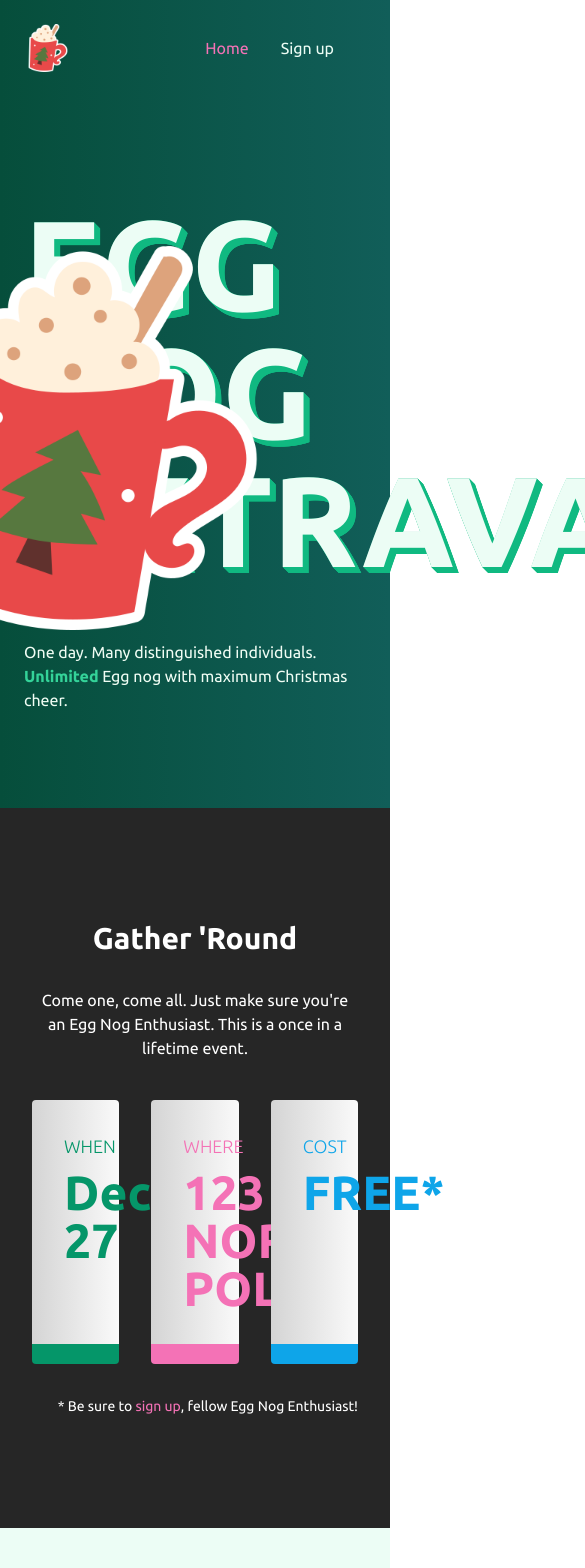
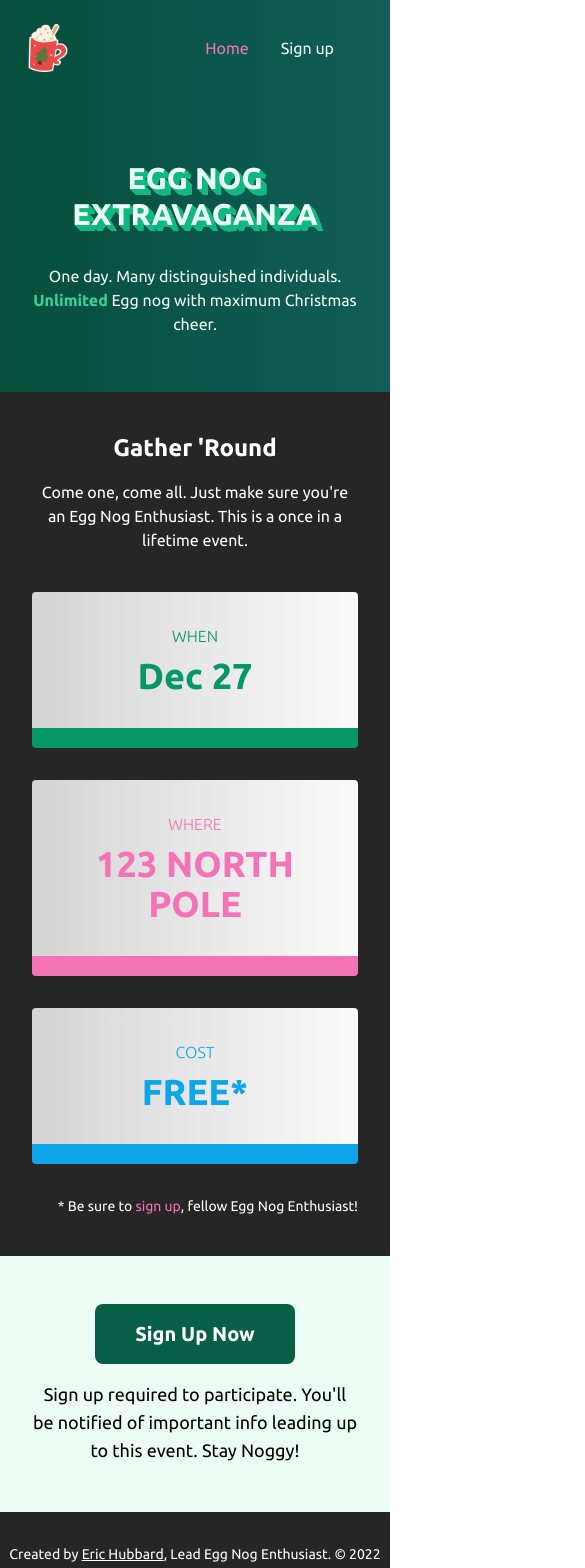
Before and after one commit to Rehubbard/fetch-th-test, a React (Vite) app: page / in a window 390 px wide. Shown: the top 1568 px of the page, 585 px wide, since content can reach past the window. Built offline with nearby package versions, Linux system fonts and the light colour scheme.

Commit message:
Home page responsive styles

```diff
--- a/src/components/Footer.tsx
+++ b/src/components/Footer.tsx
@@ -1,5 +1,5 @@
 const Footer = () => (
-  <div className="bg-neutral-800 flex items-center justify-center pt-8 pb-4">
+  <div className="bg-neutral-800 flex items-center justify-center pt-8 pb-4 text-sm">
     <p className="text-white">
       Created by{" "}
       <a className="underline" target="_blank" href="https://ehubbard.dev">
--- a/src/routes/Home.tsx
+++ b/src/routes/Home.tsx
@@ -11,49 +11,54 @@ const Home = () => {
   };
   return (
     <div className="min-h-screen">
-      <div className="bg-gradient-to-r from-emerald-900 to-teal-800 py-24 px-6 relative">
+      <div className="bg-gradient-to-r from-emerald-900 to-teal-800 py-14 md:py-24 px-6 relative">
         <img
           src={eggnogLogo}
           alt="Eggnog logo"
-          className="h-96 w-96 absolute bottom-1/4 right-24"
+          className="hidden md:block md:h-52 md:w-52 2xl:h-96 2xl:w-96 absolute md:right-14 md:bottom-1/2 2xl:bottom-1/4 2xl:right-24"
         />
-        <h1 className="text-9xl font-bold home-header mt-2 mb-14 uppercase whitespace-pre-line">
-          Egg Nog {"\n"}Extravaganza
+        <h1 className="text-center text-3xl md:text-9xl font-bold home-header mt-2 mb-8 md:mb-14 uppercase whitespace-pre-line md:text-left">
+          Egg Nog <br className="hidden md:block" />
+          Extravaganza
         </h1>
 
-        <h5 className="text-green-50">
+        <h5 className="text-center text-green-50 md:text-left">
           One day. Many distinguished individuals.{" "}
           <span className="text-emerald-400 font-bold">Unlimited</span> Egg nog
           with maximum Christmas cheer.
         </h5>
       </div>
 
-      <div className="bg-neutral-800 px-8 py-28">
-        <h2 className="text-3xl mb-8 text-white text-center font-bold">
+      <div className="bg-neutral-800 py-10 px-8 md:py-28">
+        <h2 className="text-2xl mb-4 md:text-3xl md:mb-8 text-white text-center font-bold">
           Gather 'Round
         </h2>
         <p className="text-white mb-10 text-center">
           Come one, come all. Just make sure you're an Egg Nog Enthusiast. This
           is a once in a lifetime event.
         </p>
-        <div className="grid grid-cols-3 gap-8">
+        <div className="grid grid-cols-1 md:grid-cols-3 gap-8 text-center md:text-left">
           <div className="bg-gradient-to-r from-neutral-300 to-neutral-50 rounded border-b-[20px] border-emerald-600 p-8">
-            <p className="text-emerald-600 uppercase font-light mb-2 text-lg">
+            <p className="text-emerald-600 uppercase font-light mb-2 md:text-lg">
               When
             </p>
-            <p className="text-emerald-600 text-5xl font-bold">Dec 27</p>
+            <p className="text-4xl text-emerald-600 md:text-5xl font-bold">
+              Dec 27
+            </p>
           </div>
           <div className="bg-gradient-to-r from-neutral-300 to-neutral-50 rounded border-b-[20px] border-pink-400 p-8">
-            <p className="text-pink-400 uppercase font-light mb-2 text-lg">
+            <p className="text-pink-400 uppercase font-light mb-2 md:text-lg">
               Where
             </p>
-            <p className="text-pink-400 text-5xl font-bold">123 NORTH POLE</p>
+            <p className="text-4xl text-pink-400 md:text-5xl font-bold">
+              123 NORTH POLE
+            </p>
           </div>
           <div className="bg-gradient-to-r from-neutral-300 to-neutral-50 rounded border-b-[20px] border-sky-500 p-8">
-            <p className="text-sky-500 uppercase font-light mb-2 text-lg">
+            <p className="text-sky-500 uppercase font-light mb-2 md:text-lg">
               Cost
             </p>
-            <p className="text-sky-500 text-5xl font-bold">FREE*</p>
+            <p className="text-4xl text-sky-500 md:text-5xl font-bold">FREE*</p>
           </div>
         </div>
         <p className="text-white text-right mt-8 text-sm">
@@ -65,13 +70,12 @@ const Home = () => {
         </p>
       </div>
 
-      <div className="flex flex-col items-center justify-center px-8 py-20 bg-emerald-50">
+      <div className="flex flex-col items-center justify-center px-8 py-12 md:py-20 bg-emerald-50">
         <Button className="mb-4" onClick={onSignup}>
           Sign Up Now
         </Button>
-        <h3 className="text-lg">
-          Sign up required to be added to the Egg Nog Enthusiast list. You'll
-          also be added to our newsletter to be notified of important info
+        <h3 className="text-lg text-center">
+          Sign up required to participate. You'll be notified of important info
           leading up to this event. Stay Noggy!
         </h3>
       </div>
```
